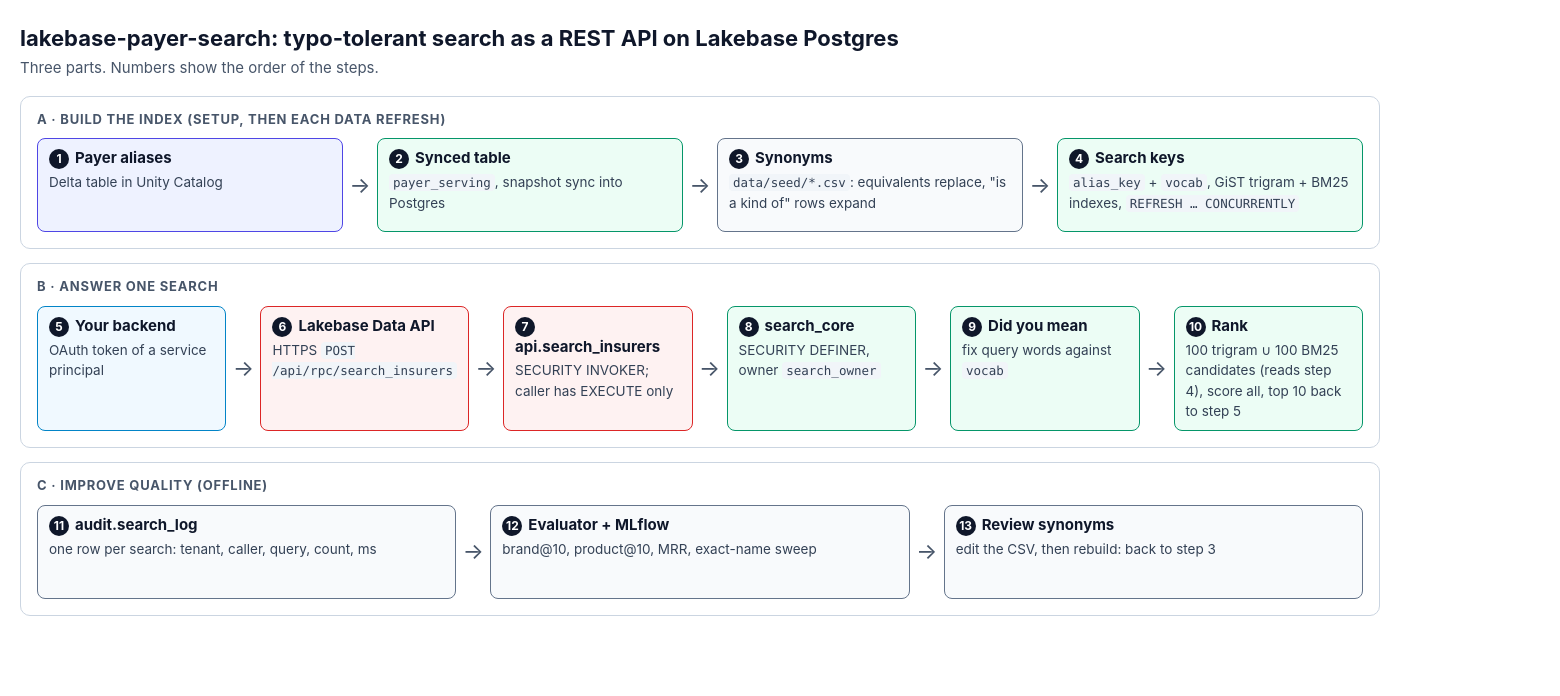
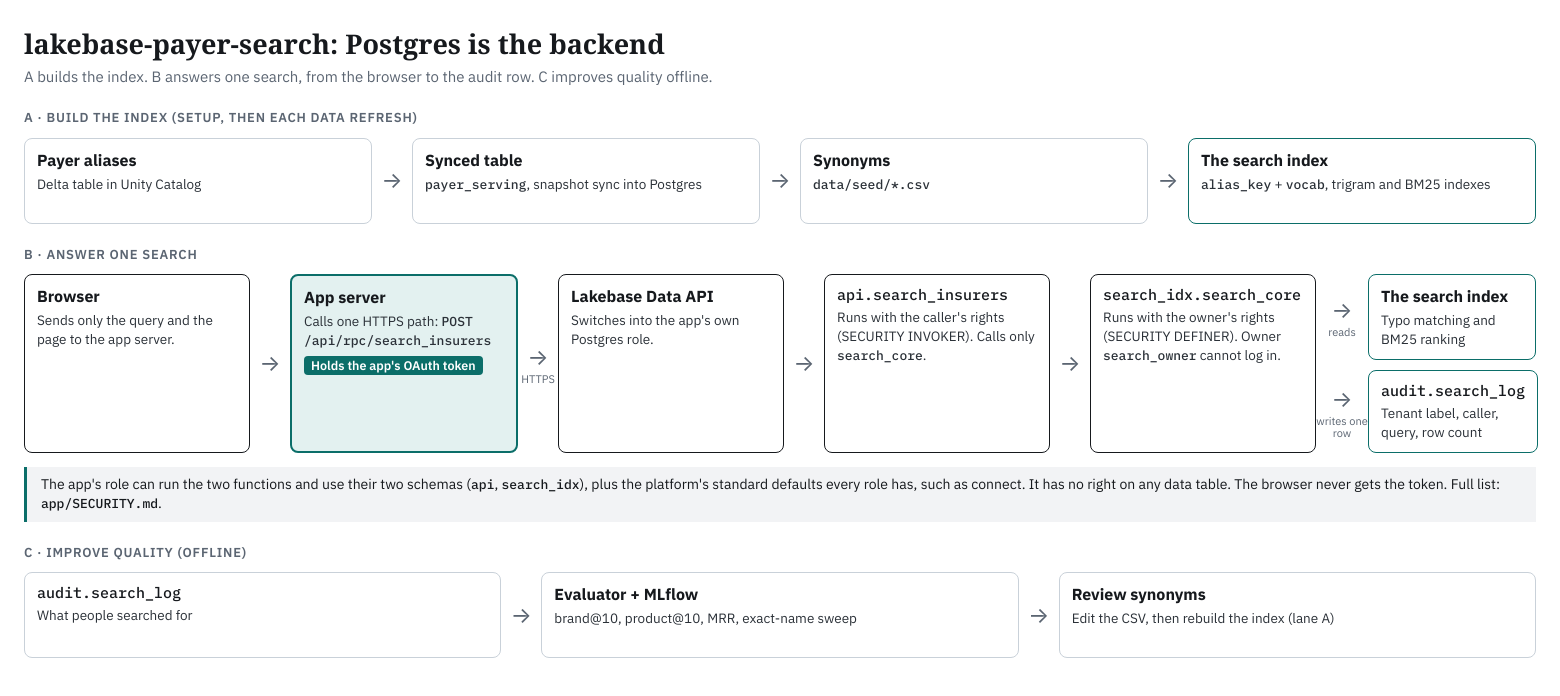
Before and after one commit to saselvan/lakebase-payer-search, a plain HTML site: page docs/images/architecture.src.html in a window 1280 px wide. Shown: the whole page, 1560 px wide, since content can reach past the window. Drawn offline with Linux system fonts and the light colour scheme.

Commit message:
Architecture diagram: add the app server, the Data API and both functions
The browser sends only the query. The app server holds the OAuth token.
search_core reads the index and writes one audit row per search.

Co-authored-by: Isaac <no-reply@databricks.com>

```diff
--- a/docs/images/architecture.src.html
+++ b/docs/images/architecture.src.html
@@ -1,67 +1,80 @@
 <!doctype html>
 <!-- Source of docs/images/architecture.png.
      Render: "/Applications/Google Chrome.app/Contents/MacOS/Google Chrome" --headless=new --hide-scrollbars \
-       --force-device-scale-factor=2 --window-size=1400,900 --screenshot=docs/images/architecture.png \
-       "file://$PWD/docs/images/architecture.src.html" -->
+       --force-device-scale-factor=2 --window-size=1560,700 --screenshot=docs/images/architecture.png \
+       "file://$PWD/docs/images/architecture.src.html"
+     Every label in lane B matches the production read of 2026-10-25 (grants, function settings, audit rows). -->
 <html><head><meta charset="utf-8"><title>lakebase-payer-search architecture</title>
 <style>
-  body{margin:0;background:#fff;font:15px/1.35 -apple-system,"Helvetica Neue",Arial,sans-serif;color:#0f172a}
-  .wrap{width:1360px;padding:24px 20px}
-  h1{font-size:22px;margin:0 0 4px} .sub{color:#475569;margin:0 0 18px}
-  .lane{border:1px solid #cbd5e1;border-radius:10px;padding:14px 16px 16px;margin-bottom:14px}
-  .lane h2{font-size:13px;letter-spacing:.06em;text-transform:uppercase;color:#475569;margin:0 0 10px}
-  .row{display:flex;align-items:stretch;gap:0}
-  .box{flex:1;border:1.5px solid;border-radius:8px;padding:9px 11px;min-height:74px}
-  .box b{display:block;font-size:15px;margin-bottom:3px}
-  .box span{color:#334155;font-size:13.5px}
-  .n{display:inline-block;min-width:20px;height:20px;border-radius:10px;background:#0f172a;color:#fff;
-     font-size:12px;text-align:center;line-height:20px;margin-right:6px}
-  .box .n{color:#fff;font-size:12px}
-  .arrow{flex:0 0 34px;display:flex;align-items:center;justify-content:center;color:#475569;font-size:22px}
-  .data{background:#eef2ff;border-color:#4f46e5} .pg{background:#ecfdf5;border-color:#059669}
-  .sec{background:#fef2f2;border-color:#dc2626} .app{background:#f0f9ff;border-color:#0284c7}
-  .ops{background:#f8fafc;border-color:#64748b}
-  .note{margin-top:10px;color:#334155;font-size:13.5px}
-  .note code,.box code{font:12.5px Menlo,monospace;background:#f1f5f9;padding:1px 4px;border-radius:4px}
+  @font-face{font-family:"IBM Plex Sans";src:url("../../app/static/fonts/IBMPlexSans-var.woff2") format("woff2");font-weight:100 700}
+  @font-face{font-family:"IBM Plex Mono";src:url("../../app/static/fonts/IBMPlexMono-400.woff2") format("woff2");font-weight:400}
+  @font-face{font-family:"IBM Plex Mono";src:url("../../app/static/fonts/IBMPlexMono-500.woff2") format("woff2");font-weight:500}
+  :root{--ink:#16191D;--teal:#0B6E69;--teal-pale:#E3F1F0;--grey:#5B6572;--line:#C9D1D9;--ground:#F2F3F5}
+  body{margin:0;background:#fff;font:15px/1.4 "IBM Plex Sans",-apple-system,Arial,sans-serif;color:var(--ink)}
+  .wrap{width:1512px;padding:28px 24px}
+  h1{font:700 27px/1.2 Georgia,"Times New Roman",serif;margin:0 0 6px}
+  .sub{color:var(--grey);margin:0 0 22px;font-size:15px}
+  .lane{margin-bottom:22px}
+  .lane h2{font-size:13px;letter-spacing:.06em;text-transform:uppercase;color:var(--grey);margin:0 0 10px;font-weight:600}
+  .row{display:flex;align-items:stretch}
+  section{flex:1;border:1.5px solid var(--ink);border-radius:8px;padding:10px 12px;background:#fff;min-height:96px}
+  section b{display:block;font-size:16px;margin-bottom:4px}
+  section span{display:block;color:#2b3138;font-size:13.5px}
+  section.app{background:var(--teal-pale);border:2px solid var(--teal)}
+  section.quiet{border-color:var(--line);min-height:64px}
+  section.store{border-color:var(--teal)}
+  .arrow{flex:0 0 40px;display:flex;flex-direction:column;align-items:center;justify-content:center;color:var(--grey);font-size:22px}
+  .arrow small{font-size:11px;color:var(--grey);line-height:1.1;text-align:center}
+  .token{display:inline-block;margin-top:6px;background:var(--teal);color:#fff;border-radius:4px;padding:1px 7px;font-size:12.5px;font-weight:600}
+  code,.mono{font:500 13px "IBM Plex Mono",Menlo,monospace}
+  section b.mono{font:500 15px "IBM Plex Mono",Menlo,monospace}
+  .outs{flex:1.1;display:flex;flex-direction:column;gap:10px}
+  .out{display:flex;flex:1}
+  .out .arrow{flex:0 0 52px}
+  .out section{min-height:0}
+  .grants{margin-top:14px;border-left:3px solid var(--teal);padding:8px 14px;background:var(--ground);font-size:14px}
 </style></head><body><div class="wrap">
-<h1>lakebase-payer-search: typo-tolerant search as a REST API on Lakebase Postgres</h1>
-<p class="sub">Three parts. Numbers show the order of the steps.</p>
+<h1>lakebase-payer-search: Postgres is the backend</h1>
+<p class="sub">A builds the index. B answers one search, from the browser to the audit row. C improves quality offline.</p>
 
 <div class="lane"><h2>A · Build the index (setup, then each data refresh)</h2>
  <div class="row">
-  <div class="box data"><b><span class="n">1</span>Payer aliases</b><span>Delta table in Unity Catalog</span></div>
+  <section class="quiet"><b>Payer aliases</b><span>Delta table in Unity Catalog</span></section>
   <div class="arrow">→</div>
-  <div class="box pg"><b><span class="n">2</span>Synced table</b><span><code>payer_serving</code>, snapshot sync into Postgres</span></div>
+  <section class="quiet"><b>Synced table</b><span><code>payer_serving</code>, snapshot sync into Postgres</span></section>
   <div class="arrow">→</div>
-  <div class="box ops"><b><span class="n">3</span>Synonyms</b><span><code>data/seed/*.csv</code>: equivalents replace, "is a kind of" rows expand</span></div>
+  <section class="quiet"><b>Synonyms</b><span><code>data/seed/*.csv</code></span></section>
   <div class="arrow">→</div>
-  <div class="box pg"><b><span class="n">4</span>Search keys</b><span><code>alias_key</code> + <code>vocab</code>, GiST trigram + BM25 indexes, <code>REFRESH … CONCURRENTLY</code></span></div>
+  <section class="quiet store"><b>The search index</b><span><code>alias_key</code> + <code>vocab</code>, trigram and BM25 indexes</span></section>
  </div>
 </div>
 
 <div class="lane"><h2>B · Answer one search</h2>
  <div class="row">
-  <div class="box app"><b><span class="n">5</span>Your backend</b><span>OAuth token of a service principal</span></div>
+  <section data-node="browser"><b>Browser</b><span>Sends only the query and the page to the app server.</span></section>
   <div class="arrow">→</div>
-  <div class="box sec"><b><span class="n">6</span>Lakebase Data API</b><span>HTTPS <code>POST /api/rpc/search_insurers</code></span></div>
+  <section class="app" data-node="app-server"><b>App server</b><span>Calls one HTTPS path: <code>POST /api/rpc/search_insurers</code></span><span class="token">Holds the app's OAuth token</span></section>
+  <div class="arrow">→<small>HTTPS</small></div>
+  <section data-node="data-api"><b>Lakebase Data API</b><span>Switches into the app's own Postgres role.</span></section>
   <div class="arrow">→</div>
-  <div class="box sec"><b><span class="n">7</span>api.search_insurers</b><span>SECURITY INVOKER; caller has EXECUTE only</span></div>
+  <section data-node="wrapper"><b class="mono">api.search_insurers</b><span>Runs with the caller's rights (SECURITY INVOKER). Calls only <code>search_core</code>.</span></section>
   <div class="arrow">→</div>
-  <div class="box pg"><b><span class="n">8</span>search_core</b><span>SECURITY DEFINER, owner <code>search_owner</code></span></div>
-  <div class="arrow">→</div>
-  <div class="box pg"><b><span class="n">9</span>Did you mean</b><span>fix query words against <code>vocab</code></span></div>
-  <div class="arrow">→</div>
-  <div class="box pg"><b><span class="n">10</span>Rank</b><span>100 trigram ∪ 100 BM25 candidates (reads step 4), score all, top 10 back to step 5</span></div>
+  <section data-node="core"><b class="mono">search_idx.search_core</b><span>Runs with the owner's rights (SECURITY DEFINER). Owner <code>search_owner</code> cannot log in.</span></section>
+  <div class="outs">
+   <div class="out"><div class="arrow">→<small>reads</small></div><section class="store" data-node="index"><b>The search index</b><span>Typo matching and BM25 ranking</span></section></div>
+   <div class="out"><div class="arrow">→<small>writes one row</small></div><section class="store" data-node="audit"><b class="mono">audit.search_log</b><span>Tenant label, caller, query, row count</span></section></div>
+  </div>
  </div>
+ <div class="grants">The app's role can run the two functions and use their two schemas (<code>api</code>, <code>search_idx</code>), plus the platform's standard defaults every role has, such as connect. It has no right on any data table. The browser never gets the token. Full list: <code>app/SECURITY.md</code>.</div>
 </div>
 
 <div class="lane"><h2>C · Improve quality (offline)</h2>
  <div class="row">
-  <div class="box ops"><b><span class="n">11</span>audit.search_log</b><span>one row per search: tenant, caller, query, count, ms</span></div>
+  <section class="quiet"><b class="mono">audit.search_log</b><span>What people searched for</span></section>
   <div class="arrow">→</div>
-  <div class="box ops"><b><span class="n">12</span>Evaluator + MLflow</b><span>brand@10, product@10, MRR, exact-name sweep</span></div>
+  <section class="quiet"><b>Evaluator + MLflow</b><span>brand@10, product@10, MRR, exact-name sweep</span></section>
   <div class="arrow">→</div>
-  <div class="box ops"><b><span class="n">13</span>Review synonyms</b><span>edit the CSV, then rebuild: back to step 3</span></div>
+  <section class="quiet"><b>Review synonyms</b><span>Edit the CSV, then rebuild the index (lane A)</span></section>
  </div>
 </div>
 </div></body></html>
```
Also changed, not shown: docs/images/architecture.png.
